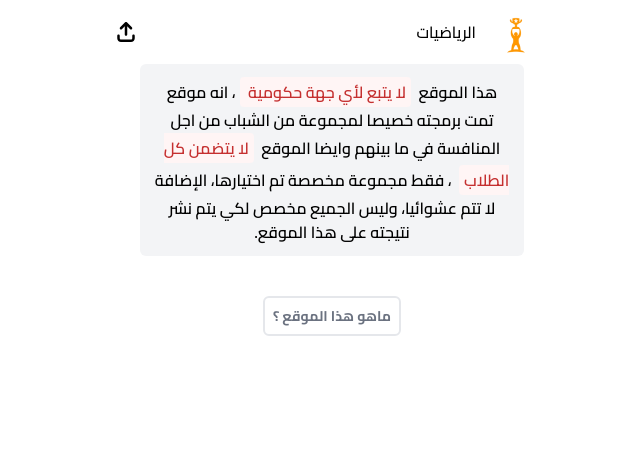
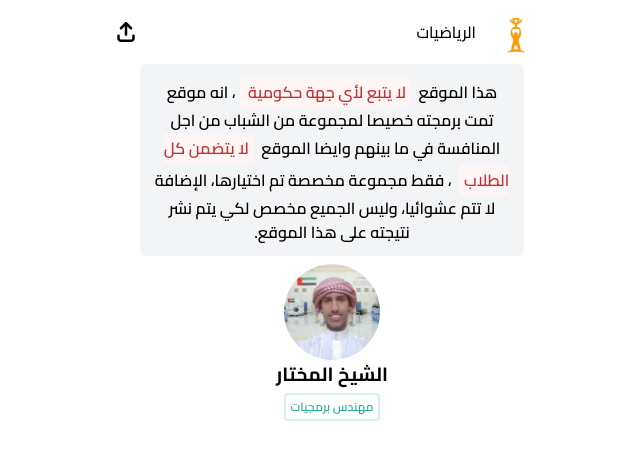
Before and after one commit to SheikhElMoctarG/5c-UI, a Nuxt app: page /about in a window 1280 px wide. Shown: the top 460 px of the page, without its empty margins (382-1022 px from the left). Built offline with nearby package versions, Linux system fonts and the light colour scheme.

Commit message:
finished the about page and add new photos to meta tags

```diff
--- a/layouts/default.vue
+++ b/layouts/default.vue
@@ -2,21 +2,13 @@
   <div class="container mx-auto max-w-md">
     <navbar/>
     <Nuxt/>
-    <Footer v-if="currentURL != aboutUrl"/>
   </div>
 </template>
 
 <script>
 import Navbar from '../components/navbar.vue'
-import Myfooter from "../components/footer.vue"
 export default {
-  components: { Navbar , Myfooter},
-  data(){
-    return{
-      currentURL: window.location.href,
-      aboutUrl: process.env.URL + "/about"
-    }
-  }
+  components: { Navbar }
 }
 </script>
 
--- a/nuxt.config.js
+++ b/nuxt.config.js
@@ -27,7 +27,7 @@ export default {
       {
         hid: 'og:image',
         property: 'og:image',
-        content: 'https://k.top4top.io/p_25249p2r71.png'
+        content: 'https://i.top4top.io/p_2542d3cxo2.png'
       },
       {
         hid: 'og:image:secure_url',
--- a/pages/about/index.vue
+++ b/pages/about/index.vue
@@ -1,23 +1,62 @@
 <template>
   <div>
     <!-- inbox of quote -->
-    <div class="flex justify-center text-center p-3 max-w-sm mx-auto bg-gray-100 rounded-md font-semibold">
-        <p>
-            هذا الموقع  <span> لا يتبع لأي جهة حكومية </span>، انه موقع تمت برمجته خصيصا لمجموعة من الشباب من اجل المنافسة في ما بينهم وايضا الموقع   <span>  لا يتضمن كل الطلاب</span> ، فقط مجموعة مخصصة تم اختيارها، الإضافة لا تتم عشوائيا، وليس الجميع مخصص لكي يتم نشر نتيجته على هذا الموقع.
+    <div
+      class="flex justify-center text-center p-3 max-w-sm mx-auto bg-gray-100 rounded-md font-semibold"
+    >
+      <p class="ourSpan">
+        هذا الموقع <span> لا يتبع لأي جهة حكومية </span>، انه موقع تمت برمجته
+        خصيصا لمجموعة من الشباب من اجل المنافسة في ما بينهم وايضا الموقع
+        <span> لا يتضمن كل الطلاب</span> ، فقط مجموعة مخصصة تم اختيارها، الإضافة
+        لا تتم عشوائيا، وليس الجميع مخصص لكي يتم نشر نتيجته على هذا الموقع.
       </p>
     </div>
     <!-- info of the developer -->
+    <div>
+      <div class="flex justify-center items-center">
+        <img
+          class="rounded-full w-24 h-24 mt-2"
+          src="../../assets/images/sheikh.jpg"
+          alt="sheikh's image"
+        />
+      </div>
+      <!-- name and job -->
+      <h1 class="text-center name">الشيخ المختار</h1>
+      <div class="flex justify-center items-center">
+        <h2 class="job text-center">مهندس برمجيات</h2>
+      </div>
+    </div>
   </div>
 </template>
 
 <script>
 export default {
-    name: "aboutPage"
-}
+  name: "aboutPage",
+  head: {
+    title: "حول الموقع",
+    meta: [
+      {
+        hid: "description",
+        name: "description",
+        content: "هذا الموقع خاص، ولا يتبع لأي جهة حكومية موريتانية...",
+      },
+      {
+        hid: 'twitter:card',
+        name: 'twitter:card',
+        content: 'summary_large_image'
+      },
+      {
+        hid: 'og:image',
+        property: 'og:image',
+        content: 'https://h.top4top.io/p_2542crhw51.png'
+      },
+    ],
+  },
+};
 </script>
 
 <style>
-span{
+.ourSpan > span {
   margin-left: 0.25rem;
   margin-right: 0.25rem;
   padding: 0 5px;
@@ -28,4 +67,24 @@ span{
   background-color: #fff5f5;
   color: #c53030;
 }
+.name {
+  font-size: 19px;
+  font-weight: 700;
+  margin-bottom: 4px;
+}
+.job {
+  margin-left: 0.25rem;
+  margin-right: 0.25rem;
+  padding: 0 5px;
+  font-style: normal;
+  font-weight: 600;
+  border-radius: 0.25rem;
+  line-height: 2;
+  border-width: 2px;
+  border-color: #29ad9530;
+  color: #29ad95;
+  text-align: center;
+  width: max-content;
+  font-size: 12px;
+}
 </style>
--- a/pages/index.vue
+++ b/pages/index.vue
@@ -1,14 +1,22 @@
 <template>
   <!-- the container -->
+
+  <div>
     <!-- content -->
     <home-content/>
+    <!-- footer -->
+    <footer1/>
+  </div>
+
 </template>
 
 <script>
+
 import HomeContent from '../components/home-content.vue';
+import Footer1 from '../components/footer.vue';
 
 export default {
-  components: { HomeContent },
+  components: { HomeContent, Footer1 },
   name:'IndexPage'
 }
 </script>
--- a/pages/number/_slug.vue
+++ b/pages/number/_slug.vue
@@ -1,72 +1,94 @@
 <template>
   <div>
-        <card-student  v-if="student != null" :average="student.average" :className="student.class" :name="student.name" :subs="student.subjects"/>
-        <div class="flex justify-center items-center" v-if="loading">جاري التحميل ...</div>
-        <div class="flex justify-center items-center text-orange-600" v-if="notFound">لم يتم العثور على هذا الرقم في قاعدة البيانات. </div>
-
+    <card-student
+      v-if="student != null"
+      :average="student.average"
+      :className="student.class"
+      :name="student.name"
+      :subs="student.subjects"
+    />
+    <div class="flex justify-center items-center" v-if="loading">
+      جاري التحميل ...
+    </div>
+    <div
+      class="flex justify-center items-center text-orange-600"
+      v-if="notFound"
+    >
+      لم يتم العثور على هذا الرقم في قاعدة البيانات.
+    </div>
+    <!-- footer button -->
+    <div>
+      <footer1 />
+    </div>
   </div>
 </template>
 
 <script>
 import axios from "axios";
-    import cardStudent from '../../components/cardStudent.vue';
+import cardStudent from "../../components/cardStudent.vue";
+import Footer1 from "../../components/footer.vue";
 export default {
   head: {
     title: "نتيجة الطالب",
     meta: [
       {
-                hid: 'description',
-                name: 'description',
-                content: process.env.TEXT
+        hid: "description",
+        name: "description",
+        content: process.env.TEXT,
+      },
+      {
+        hid: 'og:image',
+        property: 'og:image',
+        content: 'https://j.top4top.io/p_2542v35yh3.png'
       }
     ],
   },
-      components: { cardStudent },
+  components: { cardStudent, Footer1 },
+
   data() {
     return {
       student: null,
       number: this.$route.params.slug,
       loading: true,
-                notFound: false
-            }
+      notFound: false,
+    };
   },
   methods: {
-            async getStudent(){
-                await axios.post(process.env.API_URL, {
+    async getStudent() {
+      await axios
+        .post(process.env.API_URL, {
           id: parseInt(this.number),
-                authentication: process.env.AUTHENTICATION
-                }).then((res)=> {
-                    if(res.data.error){
+          authentication: process.env.AUTHENTICATION,
+        })
+        .then((res) => {
+          if (res.data.error) {
             this.notFound = true;
             this.loading = false;
           } else {
             this.student = res.data;
             this.loading = false;
           }
-
         })
-                .catch((e)=> console.log(e));
-                await this.wait(0).then(()=> {
-                    if(this.student.error && this.student.error != undefined){
+        .catch((e) => console.log(e));
+      await this.wait(0).then(() => {
+        if (this.student.error && this.student.error != undefined) {
           this.loading = false;
           this.student = null;
         }
         console.log("done sheikh el moctar");
       });
     },
-            async wait(s){
+    async wait(s) {
       return new Promise((resolve) => {
         setTimeout(resolve, s * 1000);
       });
-            }
+    },
   },
   name: "studentPage",
-        created(){
+  created() {
     this.getStudent();
-        }
+  },
 };
 </script>
 
-    <style>
-
-    </style>
+<style></style>
```
Also changed, not shown: assets/images/sheikh.jpg (added). Lines whose indentation alone changed are shown as unchanged.
